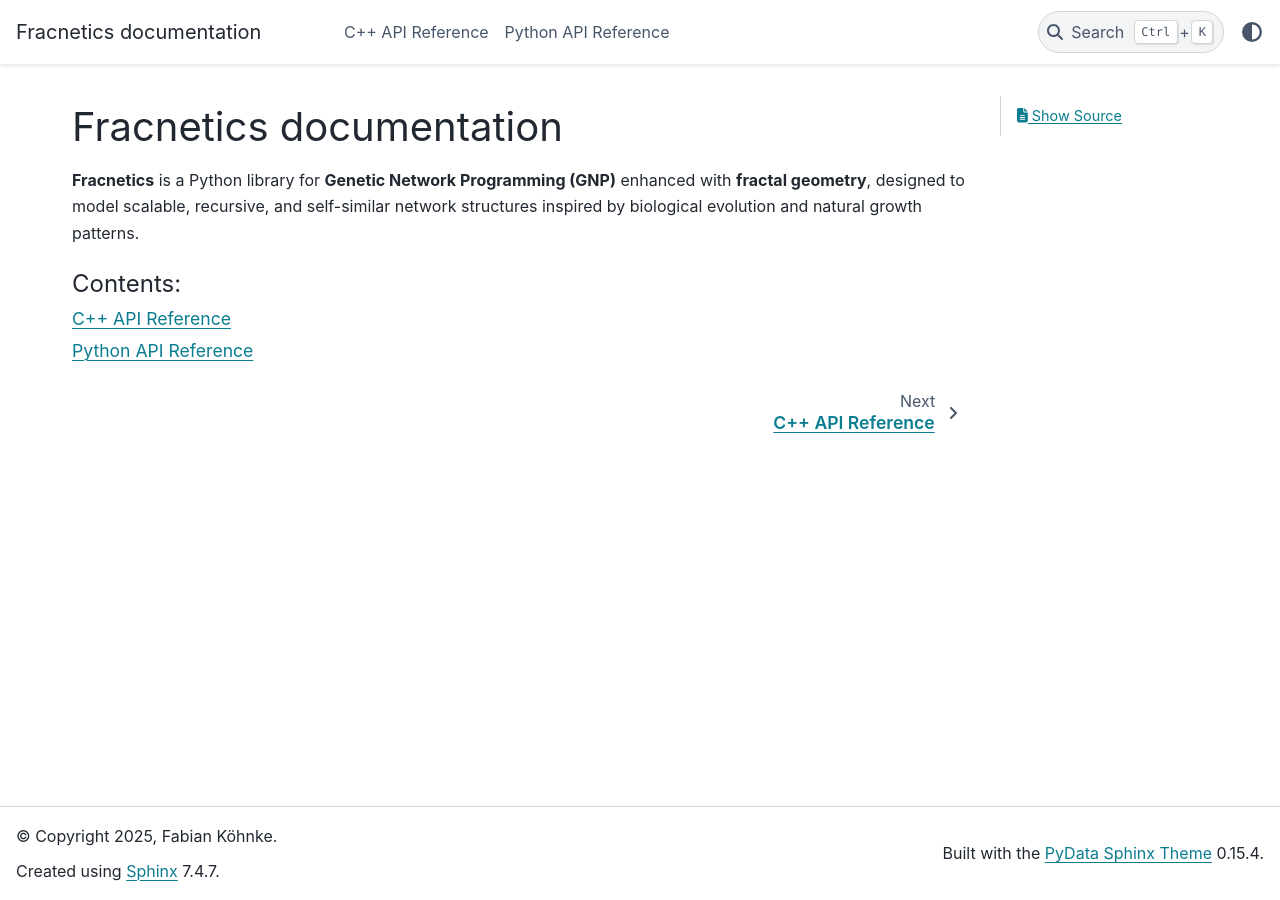
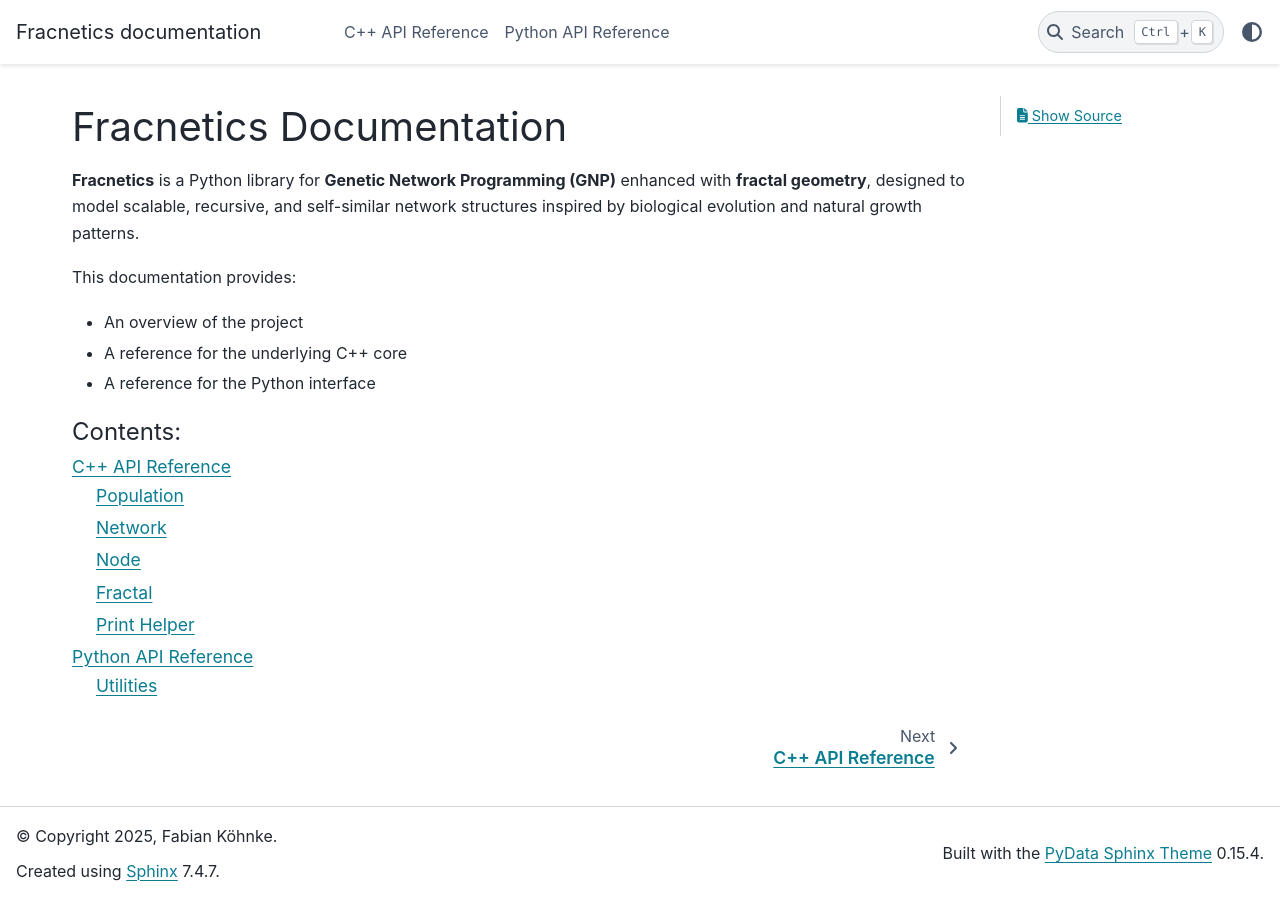
Before and after one commit to FabianKoehnke/fracnetics, a Sphinx documentation site: the page built from docs/source/index.rst, in a window 1280 px wide. Built offline with Sphinx 7.4.7 and the PyData theme 0.15.4, drawn with Linux system fonts in a browser that asks for light colours; pages that are not in the unit, such as notebooks, are missing from menus.

```diff
--- a/docs/source/index.rst
+++ b/docs/source/index.rst
@@ -3,10 +3,16 @@
    You can adapt this file completely to your liking, but it should at least
    contain the root `toctree` directive.
 
-Fracnetics documentation
+Fracnetics Documentation
 ========================
 
 **Fracnetics** is a Python library for **Genetic Network Programming (GNP)** enhanced with **fractal geometry**, designed to model scalable, recursive, and self-similar network structures inspired by biological evolution and natural growth patterns.
+
+This documentation provides:
+
+- An overview of the project
+- A reference for the underlying C++ core
+- A reference for the Python interface
 
 .. toctree::
    :maxdepth: 2
```
Also changed, not shown: docs/source/cpp_api.rst (+46 -1 lines), docs/source/python_api.rst (+8 -4 lines).
